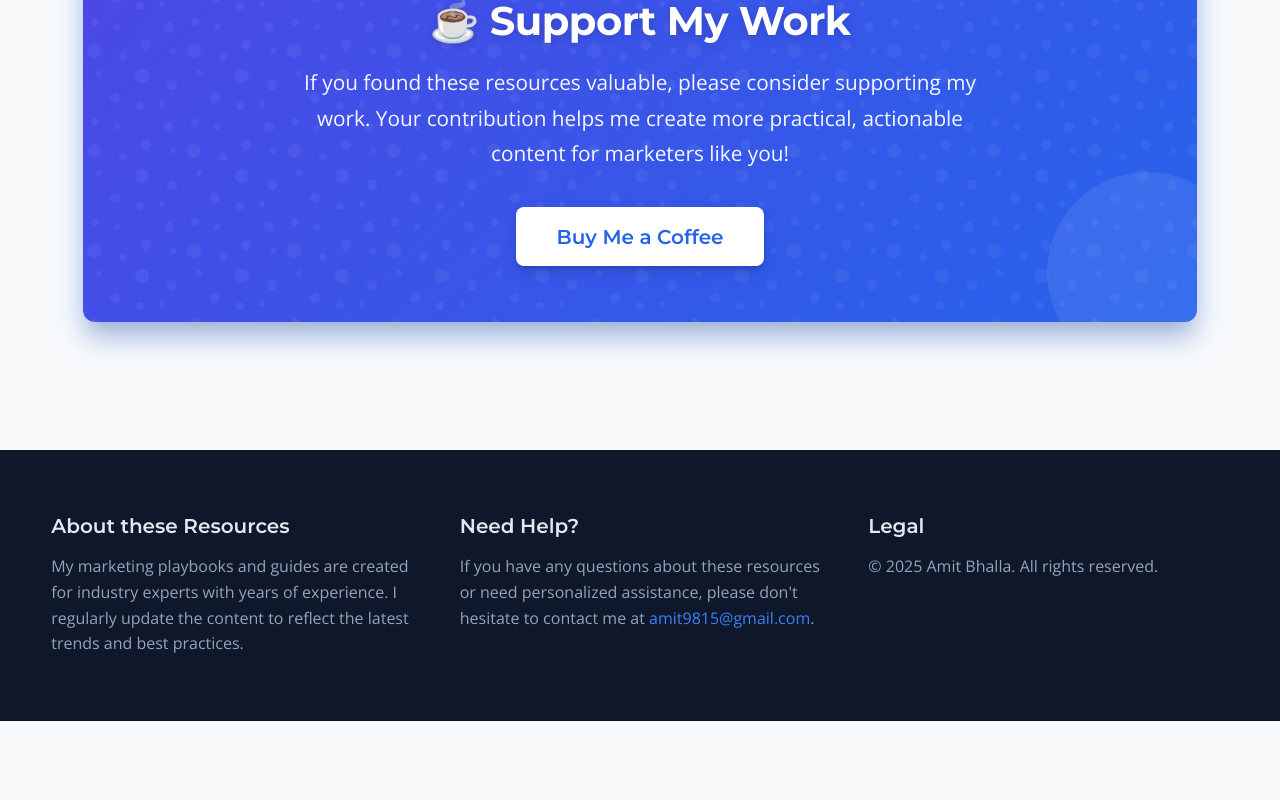
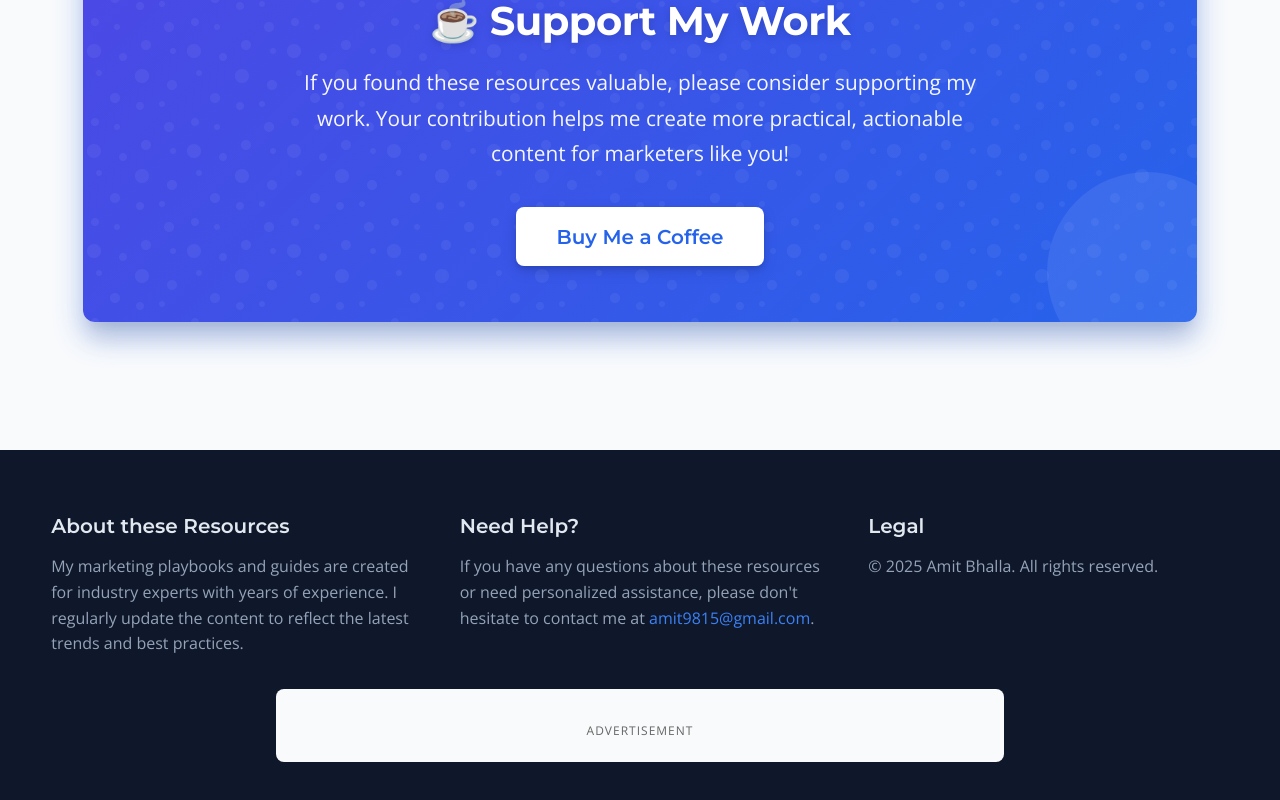
Before and after one commit to amitbhalla/playbooks, a React (Create React App) app: page / in a window 1280 px wide. Shown: the part 1491-2291 px from the top of the page. Before the commit the page ends 2210 px from the top, so only its background shows below. Built offline with nearby package versions, Linux system fonts and the light colour scheme.

Commit message:
Ads added

```diff
--- a/public/index.html
+++ b/public/index.html
@@ -39,6 +39,9 @@
 
            gtag('config', 'G-LGFCMY1W7E');
          </script>
+         <!-- Google AdSense -->
+         <script async src="https://pagead2.googlesyndication.com/pagead/js/adsbygoogle.js?client=ca-pub-3390302526393146"
+               crossorigin="anonymous"></script>
        </head>
        <body>
          <noscript>You need to enable JavaScript to run this app.</noscript>
--- a/src/App.css
+++ b/src/App.css
@@ -176,6 +176,18 @@
   text-decoration: underline;
 }
 
+/* Footer Ad Styles */
+.desktop-footer-ad {
+  margin-top: 2rem;
+  border-top: 1px solid rgba(255, 255, 255, 0.1);
+  padding-top: 2rem;
+}
+
+.mobile-footer-ad {
+  margin-top: 1.5rem;
+  width: 100%;
+}
+
 /* Responsive Adjustments */
 @media (max-width: 768px) {
   .App-header {
--- a/src/App.js
+++ b/src/App.js
@@ -1,6 +1,7 @@
 import React from 'react';
 import ResourceHub from './components/ResourceHub/ResourceHub';
 import ResourceHubMobile from './components/ResourceHub/ResourceHubMobile';
+import AdBanner from './components/AdBanner/AdBanner';
 import useViewport from './hooks/useViewport';
 import './App.css';
 
@@ -38,6 +39,7 @@ function App() {
                 <p>© {new Date().getFullYear()} Amit Bhalla. All rights reserved.</p>
               </div>
             </div>
+            <AdBanner className="desktop-footer-ad" format="horizontal" />
           </footer>
         </>
       ) : (
@@ -58,6 +60,7 @@ function App() {
               <p>© {new Date().getFullYear()} Amit Bhalla. All rights reserved.</p>
               <p>Contact: <a href="mailto:amit9815@gmail.com">amit9815@gmail.com</a></p>
             </div>
+            <AdBanner className="mobile-footer-ad" format="rectangle" />
           </footer>
         </>
       )}
--- /dev/null
+++ b/src/components/AdBanner/AdBanner.css
@@ -0,0 +1,36 @@
+.ad-container {
+  margin: 20px 0;
+  padding: 15px;
+  background-color: #f9fafb;
+  border-radius: 8px;
+  text-align: center;
+  clear: both;
+  max-width: 100%;
+  overflow: hidden;
+}
+
+.ad-label {
+  font-size: 12px;
+  color: #666;
+  text-align: center;
+  margin-bottom: 8px;
+  text-transform: uppercase;
+  letter-spacing: 1px;
+}
+
+/* Desktop styles */
+@media (min-width: 769px) {
+  .ad-container {
+    width: 728px;
+    margin: 20px auto;
+  }
+}
+
+/* Mobile styles */
+@media (max-width: 768px) {
+  .ad-container {
+    width: 100%;
+    margin: 15px 0;
+    padding: 10px;
+  }
+}
--- /dev/null
+++ b/src/components/AdBanner/AdBanner.js
@@ -0,0 +1,25 @@
+import React, { useEffect } from 'react';
+import './AdBanner.css';
+
+const AdBanner = ({ format = 'auto', className = '' }) => {
+  useEffect(() => {
+    try {
+      (window.adsbygoogle = window.adsbygoogle || []).push({});
+    } catch (error) {
+      console.error('AdSense error:', error);
+    }
+  }, []);
+
+  return (
+    <div className={`ad-container ${className}`}>
+      <div className="ad-label">Advertisement</div>
+      <ins className="adsbygoogle"
+           style={{ display: 'block' }}
+           data-ad-client="ca-pub-3390302526393146"
+           data-ad-format={format}
+           data-full-width-responsive="true"></ins>
+    </div>
+  );
+};
+
+export default AdBanner;
```
Also changed, not shown: 11 other files (tests, documents, lock files or other folders).
